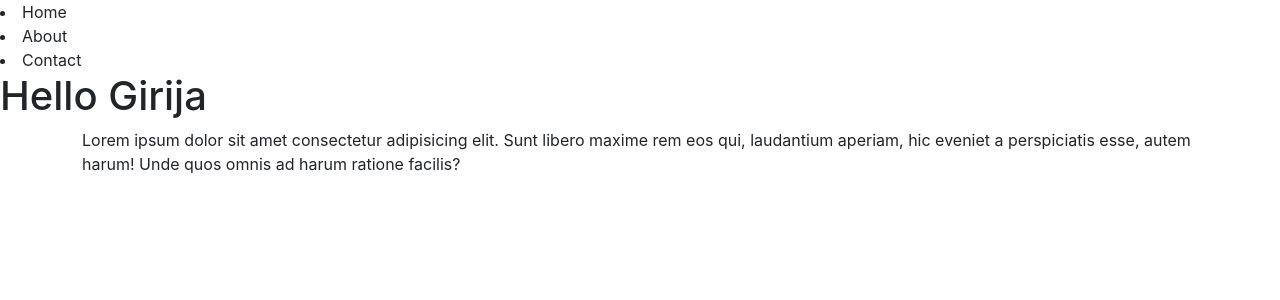
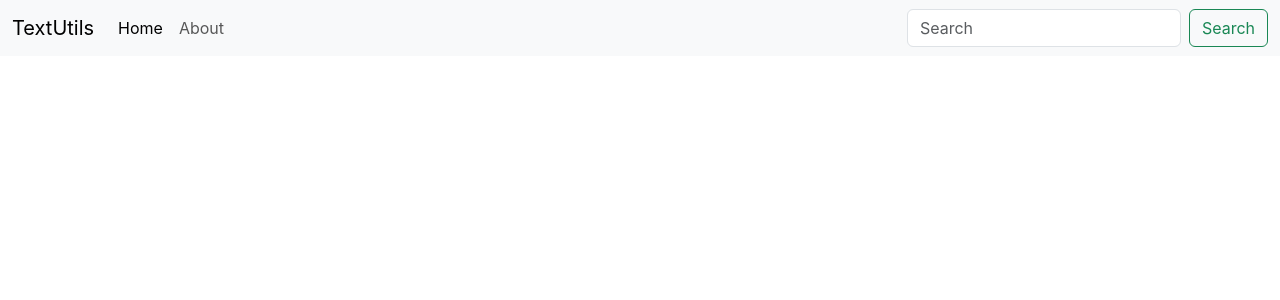
Before and after one commit to girijachachada/TextWiz, a React (Create React App) app: page / in a window 1280 px wide. Shown: the top 300 px of the page. Built offline with nearby package versions, Linux system fonts and the light colour scheme.

Commit message:
First Commit

```diff
--- a/public/index.html
+++ b/public/index.html
@@ -17,6 +17,7 @@
   <body>
     <noscript>You need to enable JavaScript to run this app.</noscript>
     <div id="root"></div>
+    <script src="https://cdn.jsdelivr.net/npm/bootstrap@5.3.3/dist/js/bootstrap.bundle.min.js" integrity="sha384-YvpcrYf0tY3lHB60NNkmXc5s9fDVZLESaAA55NDzOxhy9GkcIdslK1eN7N6jIeHz" crossorigin="anonymous"></script>
   </body>
-  <script src="https://cdn.jsdelivr.net/npm/bootstrap@5.3.3/dist/js/bootstrap.bundle.min.js" integrity="sha384-YvpcrYf0tY3lHB60NNkmXc5s9fDVZLESaAA55NDzOxhy9GkcIdslK1eN7N6jIeHz" crossorigin="anonymous"></script>
+
 </html>
--- a/src/App.js
+++ b/src/App.js
@@ -1,18 +1,29 @@
 import './App.css';
-
-let name = "Girija"
 function App() {
   return (
     <>
-    <nav>
-      <li>Home</li>
-      <li>About</li>
-      <li>Contact</li>
-    </nav>
-    <h1>Hello {name} </h1>
-    <div className="container">
-      <p>Lorem ipsum dolor sit amet consectetur adipisicing elit. Sunt libero maxime rem eos qui, laudantium aperiam, hic eveniet a perspiciatis esse, autem harum! Unde quos omnis ad harum ratione facilis?</p>
+    <nav className="navbar navbar-expand-lg bg-body-tertiary">
+  <div className="container-fluid">
+    <a className="navbar-brand" href="/">TextUtils</a>
+    <button className="navbar-toggler" type="button" data-bs-toggle="collapse" data-bs-target="#navbarSupportedContent" aria-controls="navbarSupportedContent" aria-expanded="false" aria-label="Toggle navigation">
+      <span className="navbar-toggler-icon"></span>
+    </button>
+    <div className="collapse navbar-collapse" id="navbarSupportedContent">
+      <ul className="navbar-nav me-auto mb-2 mb-lg-0">
+        <li className="nav-item">
+          <a className="nav-link active" aria-current="page" href="/">Home</a>
+        </li>
+        <li classNameName="nav-item">
+          <a className="nav-link" href="/">About</a>
+        </li>
+      </ul>
+      <form className="d-flex" role="search">
+        <input className="form-control me-2" type="search" placeholder="Search" aria-label="Search"/>
+        <button className="btn btn-outline-success" type="submit">Search</button>
+      </form>
     </div>
+  </div>
+</nav>
     </>
   );
 }
```
